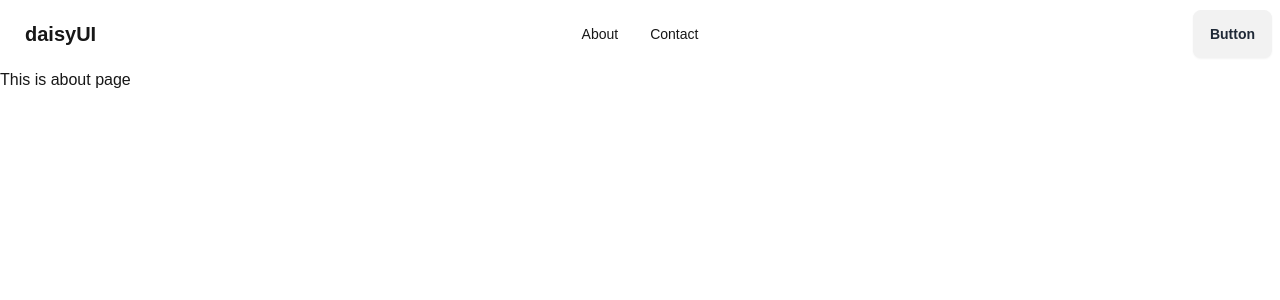
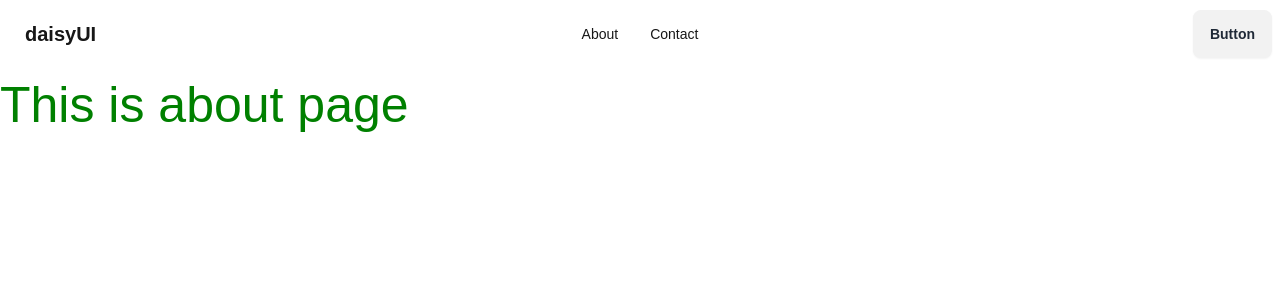
Before and after one commit to Shahriyar001/my-nextjs-app2, a Next.js app: page /about in a window 1280 px wide. Shown: the top 300 px of the page. Built offline with nearby package versions, Linux system fonts and the light colour scheme.

Commit message:
added css

```diff
--- /dev/null
+++ b/src/app/about/About.module.css
@@ -0,0 +1,4 @@
+.heading {
+  font-size: 50px;
+  color: green;
+}
--- a/src/app/about/page.jsx
+++ b/src/app/about/page.jsx
@@ -1,7 +1,8 @@
+import styles from "./About.module.css";
 const AboutPage = () => {
   return (
     <div>
-      <h1>This is about page</h1>
+      <h1 className={styles.heading}>This is about page</h1>
     </div>
   );
 };
--- /dev/null
+++ b/src/app/contact/Contact.module.css
@@ -0,0 +1,4 @@
+.heading {
+  font-size: 100px;
+  color: green;
+}
--- a/src/app/contact/page.jsx
+++ b/src/app/contact/page.jsx
@@ -1,9 +1,8 @@
-import React from "react";
-
+import styles from "./Contact.module.css";
 const Contactpage = () => {
   return (
     <div>
-      <h1>contact page</h1>
+      <h1 className={styles.heading}>contact page</h1>
     </div>
   );
 };
```
